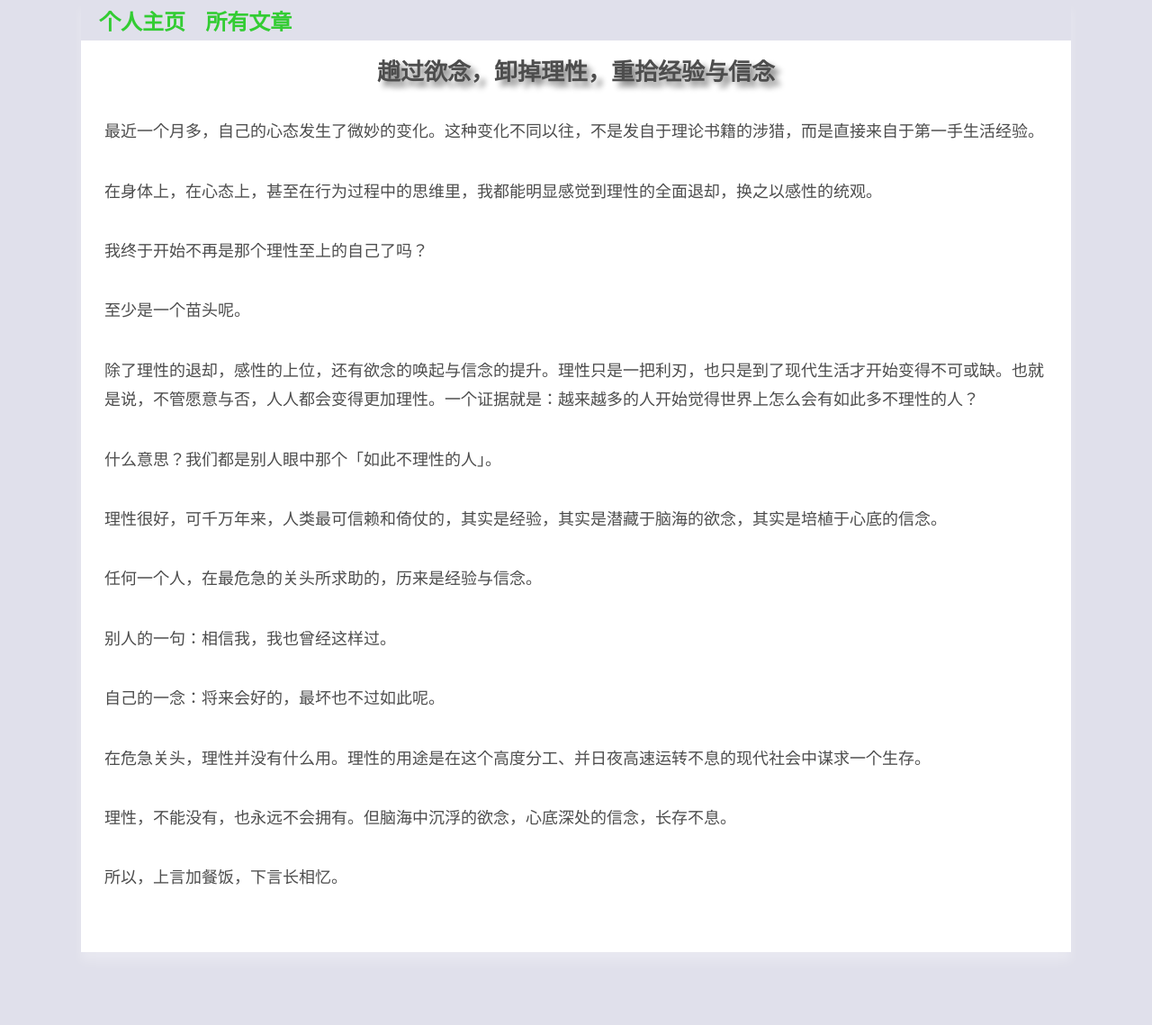
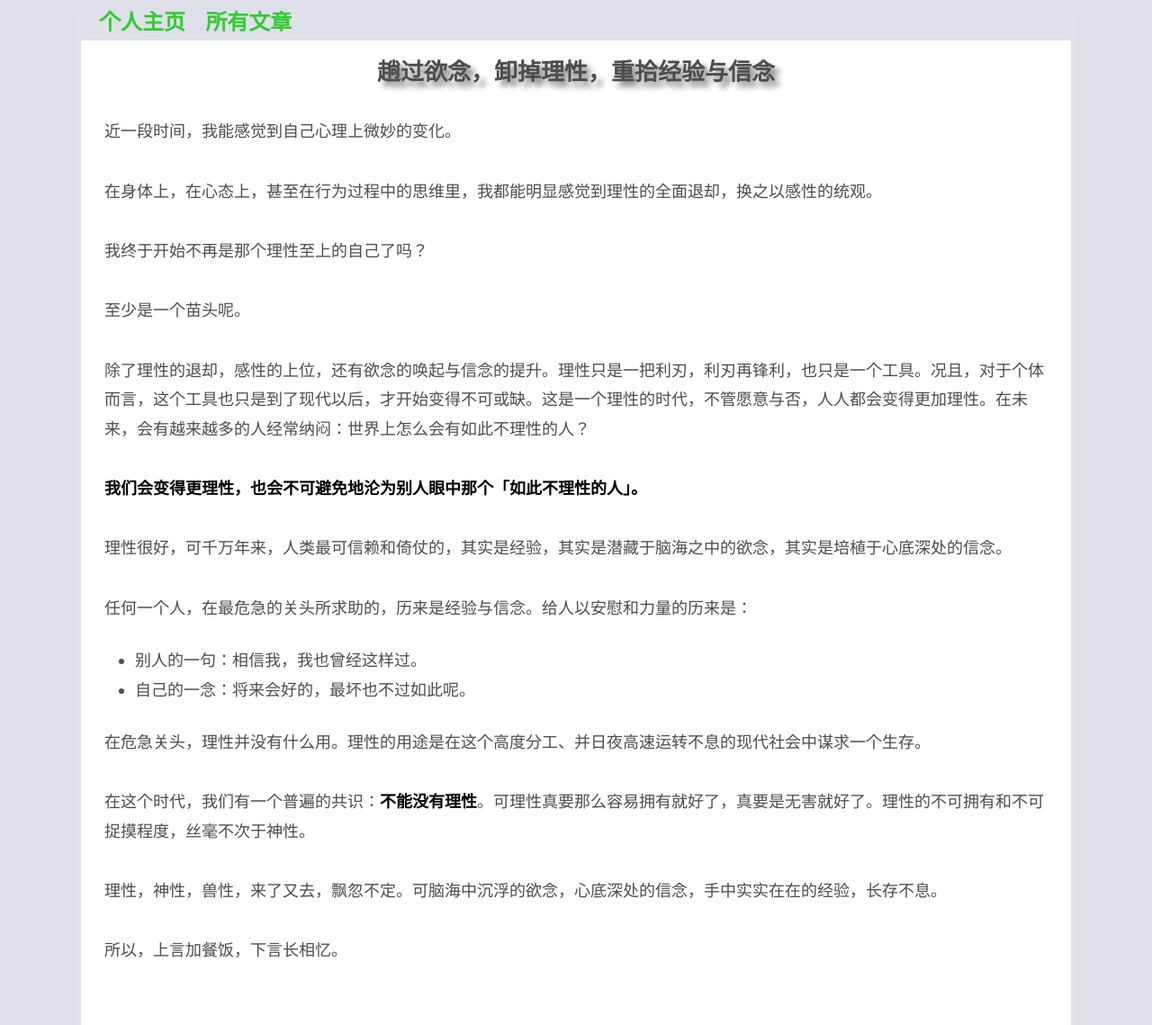
Before and after one commit to xxleyi/xxleyi.github.io, a Jekyll site: the page built from _posts/2017-11-18-趟过欲念，卸掉理性，重拾经验与信念.md, in a window 1280 px wide and 1139 px high. Shown: the whole window at 90% size. Built offline with Jekyll 4.4.1, drawn with Linux system fonts in a browser that asks for light colours.

Commit message:
update a  blog.

```diff
--- a/_posts/2017-11-18-趟过欲念，卸掉理性，重拾经验与信念.md
+++ b/_posts/2017-11-18-趟过欲念，卸掉理性，重拾经验与信念.md
@@ -4,7 +4,7 @@
 ---
 # 趟过欲念，卸掉理性，重拾经验与信念
 
-最近一个月多，自己的心态发生了微妙的变化。这种变化不同以往，不是发自于理论书籍的涉猎，而是直接来自于第一手生活经验。
+近一段时间，我能感觉到自己心理上微妙的变化。
 
 在身体上，在心态上，甚至在行为过程中的思维里，我都能明显感觉到理性的全面退却，换之以感性的统观。
 
@@ -12,20 +12,20 @@
 
 至少是一个苗头呢。
 
-除了理性的退却，感性的上位，还有欲念的唤起与信念的提升。理性只是一把利刃，也只是到了现代生活才开始变得不可或缺。也就是说，不管愿意与否，人人都会变得更加理性。一个证据就是：越来越多的人开始觉得世界上怎么会有如此多不理性的人？
+除了理性的退却，感性的上位，还有欲念的唤起与信念的提升。理性只是一把利刃，利刃再锋利，也只是一个工具。况且，对于个体而言，这个工具也只是到了现代以后，才开始变得不可或缺。这是一个理性的时代，不管愿意与否，人人都会变得更加理性。在未来，会有越来越多的人经常纳闷：世界上怎么会有如此不理性的人？
 
-什么意思？我们都是别人眼中那个「如此不理性的人」。
+**我们会变得更理性，也会不可避免地沦为别人眼中那个「如此不理性的人」。**
 
-理性很好，可千万年来，人类最可信赖和倚仗的，其实是经验，其实是潜藏于脑海的欲念，其实是培植于心底的信念。
+理性很好，可千万年来，人类最可信赖和倚仗的，其实是经验，其实是潜藏于脑海之中的欲念，其实是培植于心底深处的信念。
 
-任何一个人，在最危急的关头所求助的，历来是经验与信念。
-
-别人的一句：相信我，我也曾经这样过。
-
-自己的一念：将来会好的，最坏也不过如此呢。
+任何一个人，在最危急的关头所求助的，历来是经验与信念。给人以安慰和力量的历来是：
+- 别人的一句：相信我，我也曾经这样过。
+- 自己的一念：将来会好的，最坏也不过如此呢。
 
 在危急关头，理性并没有什么用。理性的用途是在这个高度分工、并日夜高速运转不息的现代社会中谋求一个生存。
 
-理性，不能没有，也永远不会拥有。但脑海中沉浮的欲念，心底深处的信念，长存不息。
+在这个时代，我们有一个普遍的共识：**不能没有理性**。可理性真要那么容易拥有就好了，真要是无害就好了。理性的不可拥有和不可捉摸程度，丝毫不次于神性。
+
+理性，神性，兽性，来了又去，飘忽不定。可脑海中沉浮的欲念，心底深处的信念，手中实实在在的经验，长存不息。
 
 所以，上言加餐饭，下言长相忆。
```
